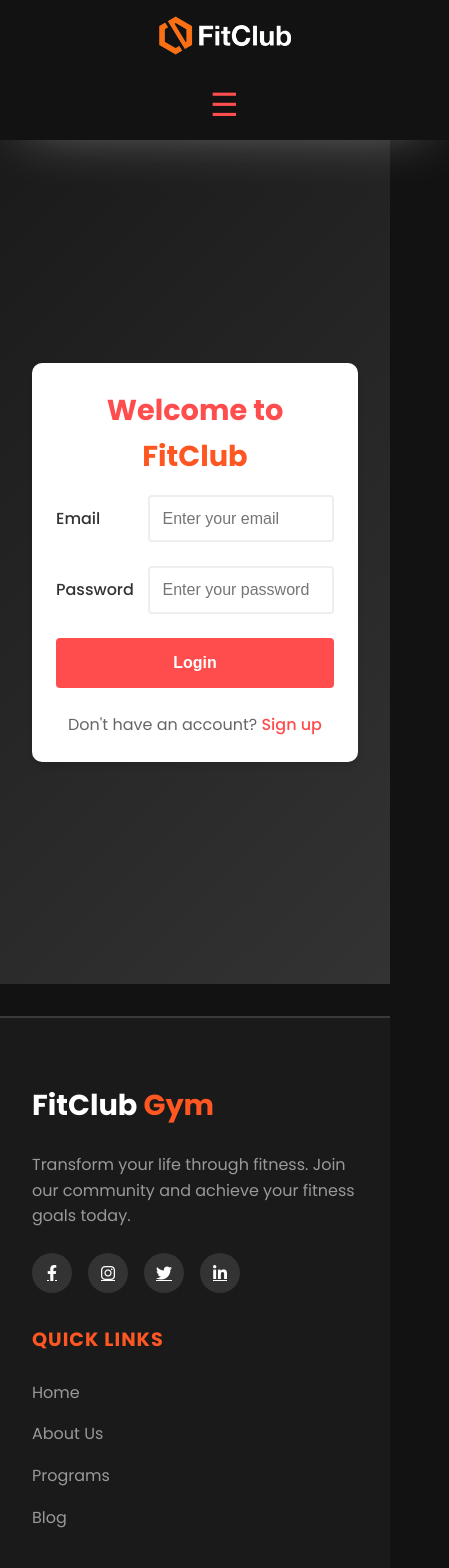
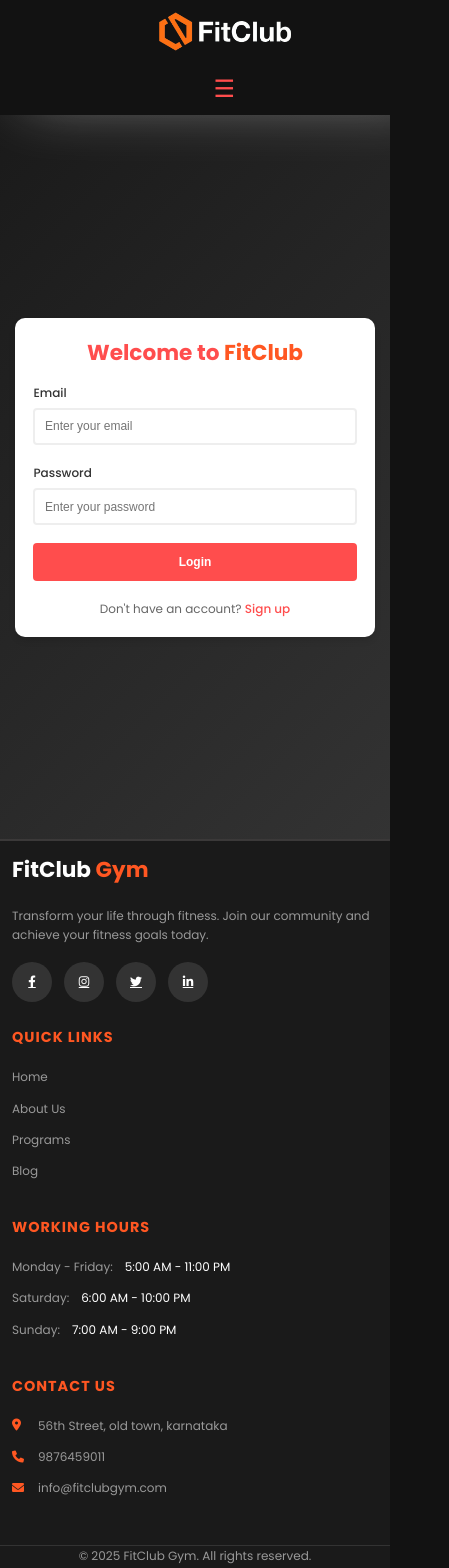
Before and after one commit to TusharGhosh56/Fit_Club, a React (Create React App) app: page /login in a window 390 px wide. Shown: the top 1568 px of the page, 449 px wide, since content can reach past the window. Built offline with nearby package versions, Linux system fonts and the light colour scheme; no server answers.

Commit message:
fixed responsiveness in login and signup pages

```diff
--- a/src/css/Auth.css
+++ b/src/css/Auth.css
@@ -1,19 +1,22 @@
 .auth-container {
-  min-height: 100vh;
+  min-height: calc(100vh - 80px); /* Subtract footer height */
+  width: 100%;
   display: flex;
   align-items: center;
   justify-content: center;
-  padding: 2rem;
+  padding: 1rem;
   background: linear-gradient(135deg, #1a1a1a 0%, #333 100%);
+  margin-bottom: 80px; /* Add margin for footer */
 }
 
 .auth-card {
   background: white;
-  padding: 2.5rem;
+  padding: 2rem;
   border-radius: 10px;
   box-shadow: 0 4px 6px rgba(0, 0, 0, 0.1);
-  width: 100%;
+  width: 90%;
   max-width: 400px;
+  margin: 2rem auto;
 }
 
 .auth-card h2 {
@@ -30,34 +33,37 @@
 .form-group {
   margin-bottom: 1.5rem;
   display: flex;
-  align-items: center;
+  flex-direction: column;
+  width: 100%;
 }
 
 .form-group label {
-  margin-bottom: 0;
+  margin-bottom: 0.5rem;
   color: #333;
   font-weight: 500;
-  flex-grow: 1;
 }
 
-.form-group input {
+.form-group input,
+.form-group select {
   width: 100%;
   padding: 0.8rem;
-  margin-top: 0px;
   border: 2px solid #eee;
   border-radius: 4px;
   font-size: 1rem;
   transition: border-color 0.3s ease;
-}
-
-.form-group input:focus {
-  border-color: #ff4d4d;
-  outline: none;
+  box-sizing: border-box;
 }
 
 .form-group input[type="checkbox"] {
-  margin-left: 10px;
   width: auto;
+  margin-left: 0;
+  margin-top: 0.5rem;
+}
+
+.form-group:has(input[type="checkbox"]) {
+  flex-direction: row;
+  align-items: center;
+  gap: 1rem;
 }
 
 .auth-button {
@@ -104,20 +110,41 @@
   color: #ff4d4d;
 }
 
-
 .auth-links {
   display: flex;
   gap: 1rem;
 }
 
-
-
-@media (max-width: 480px) {
-  .auth-card {
-    padding: 1.5rem;
+@media (max-width: 768px) {
+  .auth-container {
+    min-height: calc(100vh - 120px); /* Adjust for taller footer on mobile */
+    margin-bottom: 120px;
   }
 }
 
+@media (max-width: 480px) {
+  .auth-container {
+    padding: 0.5rem;
+  }
+
+  .auth-card {
+    width: 95%;
+    padding: 1.5rem;
+    margin: 1rem auto;
+  }
+}
+
+@media (max-width: 350px) {
+  .auth-container {
+    min-height: calc(100vh - 150px); /* Further adjust for even taller footer */
+    margin-bottom: 150px;
+  }
+
+  .auth-card {
+    width: 98%;
+    padding: 1rem;
+  }
+}
 
 .error {
   border-color: #ff4d4d !important;
@@ -168,18 +195,9 @@
   font-size: 1.1rem;
 }
 
-#confirmPassword{
-  width: 90%;
+#confirmPassword,
+#password,
+#email,
+#name {
+  width: 100%;
 }
-
-#password{
-  width: 67%;
-}
-
-#email{
-  width: 67%;
-}
-
-#name{
-  width: 67%;
-}
--- a/src/css/Footer.css
+++ b/src/css/Footer.css
@@ -1,14 +1,18 @@
 .footer {
   background: #1a1a1a;
   color: #fff;
-    padding: 4rem 2rem 1rem 2rem;
-    margin-top: auto;
+  padding: 2rem 0;
+  width: 100%;
+  margin-top: -7rem;
+  position: relative;
+  bottom: 0;
   border-top: 2px solid #3b3939;
 }
 
 .footer-content {
   max-width: 1200px;
   margin: 0 auto;
+  padding: 0 1rem;
   display: grid;
   grid-template-columns: repeat(auto-fit, minmax(250px, 1fr));
   gap: 3rem;
@@ -123,18 +127,28 @@
 }
 
 @media (max-width: 768px) {
+  .footer {
+    padding: 1.5rem 0;
+    margin-top: -11rem;
+  }
+
   .footer-content {
     grid-template-columns: 1fr;
     gap: 2rem;
+    padding: 0 1rem;
   }
 
   .footer-bottom {
     flex-direction: column;
     text-align: center;
     gap: 1rem;
+    padding: 0 1rem;
+  }
 }
 
-    .footer-bottom-links {
-      justify-content: center;
+@media (max-width: 480px) {
+  .footer {
+    padding: 1rem 0;
+    margin-top: -12rem;
   }
 }
--- a/src/index.css
+++ b/src/index.css
@@ -1,5 +1,15 @@
-body {
+* {
   margin: 0;
+  padding: 0;
+  box-sizing: border-box;
+}
+
+html, body {
+  margin: 0;
+  padding: 0;
+  width: 100%;
+  min-height: 100vh;
+  overflow-x: hidden;
   font-family: -apple-system, BlinkMacSystemFont, 'Segoe UI', 'Roboto', 'Oxygen',
     'Ubuntu', 'Cantarell', 'Fira Sans', 'Droid Sans', 'Helvetica Neue',
     sans-serif;
@@ -7,7 +17,43 @@ body {
   -moz-osx-font-smoothing: grayscale;
 }
 
+#root {
+  width: 100%;
+  min-height: 100vh;
+  display: flex;
+  flex-direction: column;
+}
+
 code {
   font-family: source-code-pro, Menlo, Monaco, Consolas, 'Courier New',
     monospace;
 }
+
+/* Global responsive styles */
+.container {
+  width: 100%;
+  max-width: 1200px;
+  margin: 0 auto;
+  padding: 0 1rem;
+}
+
+img {
+  max-width: 100%;
+  height: auto;
+}
+
+@media (max-width: 768px) {
+  html {
+    font-size: 14px;
+  }
+}
+
+@media (max-width: 480px) {
+  html {
+    font-size: 12px;
+  }
+
+  .container {
+    padding: 0 0.5rem;
+  }
+}
```
Lines whose indentation alone changed are shown as unchanged.
